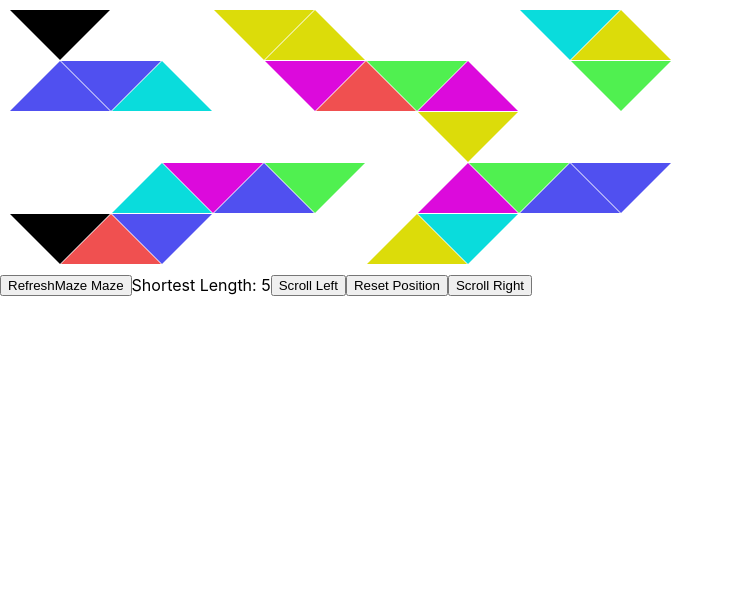
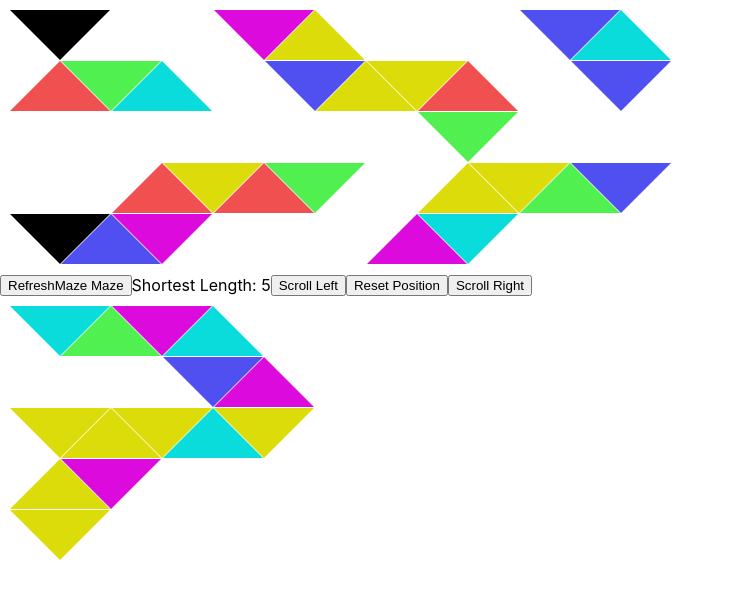
Before and after one commit to lix42/prisma-maze, a React (Create React App) app: page / in a window 1280 px wide. Shown: the top 598 px of the page, without its empty margins (0-732 px from the left). Built offline with nearby package versions, Linux system fonts and the light colour scheme.

Commit message:
render path

```diff
--- a/src/App.tsx
+++ b/src/App.tsx
@@ -4,13 +4,14 @@ import { Container } from "./components/Container/component";
 import { createDataGridConstructMazeAction } from "./reducer/dataGrid";
 
 function App() {
-  const { uiGrid, dispatch, shortestLength } = useGrid(3, 4);
+  const { uiGrid, uiGirdWithPath, dispatch, shortestLength } = useGrid(3, 4);
   useEffect(() => dispatch(createDataGridConstructMazeAction(0, 0, 2, 0)), [
     dispatch,
   ]);
   return (
     <Container
       grid={uiGrid}
+      gridWithPath={uiGirdWithPath}
       dispatch={dispatch}
       shortestLength={shortestLength}
     />
--- a/src/components/Container/component.tsx
+++ b/src/components/Container/component.tsx
@@ -1,24 +1,26 @@
 import React, { Dispatch, useState, useCallback } from "react";
 import { cx } from "emotion";
-import { Cell } from "../Cell/component";
-import { canvas, controlBar } from "./style";
+import { controlBar } from "./style";
 import {
   DataGridHandledActions,
   createDataGridConstructMazeAction,
 } from "../../reducer/dataGrid";
 import { UiGrid } from "../../logic/uiGrid";
+import { Grid } from "../Grid/grid";
 
 interface ContainerProps {
   readonly grid: UiGrid;
+  readonly gridWithPath: UiGrid;
   readonly dispatch: Dispatch<DataGridHandledActions>;
   readonly shortestLength: number;
 }
 export const Container: React.FC<ContainerProps> = ({
   grid,
+  gridWithPath,
   dispatch,
   shortestLength,
 }) => {
-  const [offsite, setOffsite] = useState(0);
+  const [offset, setOffset] = useState(0);
   const dataGridHeight = Math.ceil(grid.length / 2);
   const uiGridWidth = grid[0].length;
   const height = grid.length * 51;
@@ -31,55 +33,50 @@ export const Container: React.FC<ContainerProps> = ({
   );
 
   const scrollLeft = useCallback(() => {
-    let newOffsite = offsite + 2;
-    if (newOffsite >= uiGridWidth) {
-      newOffsite = 0;
+    let newOffset = offset + 2;
+    if (newOffset >= uiGridWidth) {
+      newOffset = 0;
     }
-    setOffsite(newOffsite);
-  }, [offsite, uiGridWidth]);
+    setOffset(newOffset);
+  }, [offset, uiGridWidth]);
 
   const scrollRight = useCallback(() => {
-    let newOffsite = offsite - 2;
+    let newOffsite = offset - 2;
     if (newOffsite < 0) {
       newOffsite = uiGridWidth + newOffsite;
     }
-    setOffsite(newOffsite);
-  }, [offsite, uiGridWidth]);
+    setOffset(newOffsite);
+  }, [offset, uiGridWidth]);
 
   return (
     <>
-      <div className={cx(canvas)} style={{ width, height }}>
-        {grid.flatMap((columns, rowIndex) =>
-          columns.map((_, columnIndex) => {
-            let cellIndex = columnIndex + offsite;
-            if (cellIndex >= uiGridWidth) {
-              cellIndex -= uiGridWidth;
-            }
-            const cell = columns[cellIndex];
-            return (
-              <Cell
-                key={`${rowIndex}-${cellIndex}`}
-                rowIndex={rowIndex}
-                columnIndex={columnIndex}
-                color={cell.color}
-              />
-            );
-          })
-        )}
-      </div>
+      <Grid
+        grid={grid}
+        width={width}
+        height={height}
+        uiGridWidth={uiGridWidth}
+        offset={offset}
+      />
       <div className={cx(controlBar)}>
         <button onClick={refreshMaze}>RefreshMaze Maze</button>
         Shortest Length: {shortestLength}
         <button onClick={scrollLeft}>Scroll Left</button>
         <button
           onClick={() => {
-            setOffsite(0);
+            setOffset(0);
           }}
         >
           Reset Position
         </button>
         <button onClick={scrollRight}>Scroll Right</button>
       </div>
+      <Grid
+        grid={gridWithPath}
+        width={width}
+        height={height}
+        uiGridWidth={uiGridWidth}
+        offset={offset}
+      />
     </>
   );
 };
--- a/src/components/Container/style.ts
+++ b/src/components/Container/style.ts
@@ -1,11 +1,4 @@
 import { css } from "emotion";
-
-export const canvas = css`
-  margin: 10px;
-  position: relative;
-  --cell-width: 100px;
-  --cell-color: black;
-`;
 
 export const controlBar = css`
   display: flex;
--- /dev/null
+++ b/src/components/Grid/grid.tsx
@@ -0,0 +1,40 @@
+import React from "react";
+import { UiGrid } from "../../logic/uiGrid";
+import { canvas } from "./style";
+import { cx } from "emotion";
+import { Cell } from "../Cell";
+interface GridProps {
+  readonly grid: UiGrid;
+  readonly offset: number;
+  readonly uiGridWidth: number;
+  readonly width: number;
+  readonly height: number;
+}
+
+export const Grid: React.FC<GridProps> = ({
+  grid,
+  uiGridWidth,
+  width,
+  height,
+  offset,
+}) => (
+  <div className={cx(canvas)} style={{ width, height }}>
+    {grid.flatMap((columns, rowIndex) =>
+      columns.map((_, columnIndex) => {
+        let cellIndex = columnIndex + offset;
+        if (cellIndex >= uiGridWidth) {
+          cellIndex -= uiGridWidth;
+        }
+        const cell = columns[cellIndex];
+        return (
+          <Cell
+            key={`${rowIndex}-${cellIndex}`}
+            rowIndex={rowIndex}
+            columnIndex={columnIndex}
+            color={cell.color}
+          />
+        );
+      })
+    )}
+  </div>
+);
--- /dev/null
+++ b/src/components/Grid/style.ts
@@ -0,0 +1,8 @@
+import { css } from "emotion";
+
+export const canvas = css`
+  margin: 10px;
+  position: relative;
+  --cell-width: 100px;
+  --cell-color: black;
+`;
--- a/src/hooks/useGrid.ts
+++ b/src/hooks/useGrid.ts
@@ -1,8 +1,8 @@
 import { useReducer } from "react";
 import { createDataGrid } from "../logic/grid";
 import { dataGridReducer } from "../reducer/dataGrid";
-import { mapDataToUI } from "../logic/mapDataToUi";
-import { colorMazeWall } from "../logic/colorUiGrid";
+import { mapDataToUI, mapPathToUiIndex } from "../logic/mapDataToUi";
+import { colorMazeWall, colorMazePath } from "../logic/colorUiGrid";
 import { shortestPathFromIndex } from "../logic/resolve";
 
 const initGrid = ({
@@ -21,14 +21,28 @@ const useGrid = (rowCount: number, columnCount: number) => {
   );
   const shortestPath = shortestPathFromIndex(dataGrid, 0, 0, rowCount - 1, 0);
   const shortestLength = shortestPath != null ? shortestPath.length : 0;
-  const uiGrid = mapDataToUI(dataGrid, {
+  const mazyWall = mapDataToUI(dataGrid, {
     e1RowIndex: 0,
     e1ColumnIndex: 0,
     e2RowIndex: rowCount - 1,
     e2ColumnIndex: 0,
   });
-  colorMazeWall(uiGrid);
-  return { uiGrid, dispatch, shortestLength };
+  colorMazeWall(mazyWall);
+  const cellOnPath =
+    shortestPath != null ? mapPathToUiIndex(dataGrid, shortestPath) : null;
+  const mazyPath = mapDataToUI(dataGrid, {
+    e1RowIndex: 0,
+    e1ColumnIndex: 0,
+    e2RowIndex: rowCount - 1,
+    e2ColumnIndex: 0,
+  });
+  colorMazePath(mazyPath, cellOnPath);
+  return {
+    uiGrid: mazyWall,
+    uiGirdWithPath: mazyPath,
+    dispatch,
+    shortestLength,
+  };
 };
 
 export default useGrid;
--- a/src/logic/grid.ts
+++ b/src/logic/grid.ts
@@ -26,8 +26,10 @@ export const setCellLink = (
   },
 });
 
-export const isCellLinked = (cell: DataCell, direction: Directions): boolean =>
-  cell?.links?.[direction] != null;
+export const isDataCellLinked = (
+  cell: DataCell,
+  direction: Directions
+): boolean => cell?.links?.[direction] != null;
 
 export type DataGrid = {
   readonly width: number;
--- a/src/logic/mapDataToUi.ts
+++ b/src/logic/mapDataToUi.ts
@@ -6,10 +6,12 @@ import {
   getIdFromCell,
   getCellByIndex,
   getCellById,
-  isCellLinked,
+  isDataCellLinked,
 } from "./grid";
 import { strHasLength } from "../utils/typeGuard";
 import { UiCell, UiCellType, UiGrid } from "./uiGrid";
+import { DataGridPath } from "./resolve";
+import { indexToKey } from "../utils/key";
 
 const insertDataCellToUiGrid = (uiGrid: UiGrid, cell: DataCell) => {
   const { rowIndex, columnIndex } = cell;
@@ -114,19 +116,88 @@ export const isCellFilled = (cell: UiCell, grid: DataGrid): boolean => {
       }
       switch (direction) {
         case UiDirections.right:
-          return !isCellLinked(dataCell, Directions.right);
+          return !isDataCellLinked(dataCell, Directions.right);
         case UiDirections.up:
-          return !isCellLinked(dataCell, Directions.up);
+          return !isDataCellLinked(dataCell, Directions.up);
         case UiDirections.rightAndDown:
           return !(
-            isCellLinked(dataCell, Directions.right) ||
-            isCellLinked(dataCell, Directions.down)
+            isDataCellLinked(dataCell, Directions.right) ||
+            isDataCellLinked(dataCell, Directions.down)
           );
         case UiDirections.rightAndUp:
           return !(
-            isCellLinked(dataCell, Directions.right) ||
-            isCellLinked(dataCell, Directions.up)
+            isDataCellLinked(dataCell, Directions.right) ||
+            isDataCellLinked(dataCell, Directions.up)
           );
       }
   }
 };
+
+export const mapPathToUiIndex = (dataGrid: DataGrid, path: DataGridPath) => {
+  const result = new Set<string>();
+  const uiWidth = dataGrid.width * 3;
+  for (let index = 0; index < path.length; index++) {
+    const dataId = path[index];
+    const dataCell = getCellById(dataGrid, dataId);
+    if (dataCell == null) {
+      continue;
+    }
+    const uiRowIndex = dataCell.rowIndex * 2;
+    const uiColumnIndex = dataCell.columnIndex * 3;
+    result.add(indexToKey(uiRowIndex, uiColumnIndex, uiWidth));
+    if (index < path.length - 1) {
+      const next = path[index + 1];
+      const found = Object.entries(dataCell.links).find(
+        ([_, id]) => id === next
+      );
+      if (found != null) {
+        const direction = found[0];
+        switch (direction) {
+          case Directions.right:
+            result.add(indexToKey(uiRowIndex, uiColumnIndex + 1, uiWidth));
+            result.add(indexToKey(uiRowIndex, uiColumnIndex + 2, uiWidth));
+            break;
+          case Directions.left:
+            result.add(indexToKey(uiRowIndex, uiColumnIndex - 1, uiWidth));
+            result.add(indexToKey(uiRowIndex, uiColumnIndex - 2, uiWidth));
+            break;
+          case Directions.up:
+            if (dataCell.columnIndex % 2 === 0) {
+              result.add(indexToKey(uiRowIndex - 1, uiColumnIndex, uiWidth));
+              result.add(
+                indexToKey(uiRowIndex - 1, uiColumnIndex + 1, uiWidth)
+              );
+              result.add(
+                indexToKey(uiRowIndex - 2, uiColumnIndex + 1, uiWidth)
+              );
+            } else {
+              result.add(indexToKey(uiRowIndex, uiColumnIndex + 1, uiWidth));
+              result.add(
+                indexToKey(uiRowIndex - 1, uiColumnIndex + 1, uiWidth)
+              );
+              result.add(indexToKey(uiRowIndex - 1, uiColumnIndex, uiWidth));
+            }
+            break;
+          case Directions.down:
+            if (dataCell.columnIndex % 2 === 0) {
+              result.add(indexToKey(uiRowIndex, uiColumnIndex + 1, uiWidth));
+              result.add(
+                indexToKey(uiRowIndex + 1, uiColumnIndex + 1, uiWidth)
+              );
+              result.add(indexToKey(uiRowIndex + 1, uiColumnIndex, uiWidth));
+            } else {
+              result.add(indexToKey(uiRowIndex + 1, uiColumnIndex, uiWidth));
+              result.add(
+                indexToKey(uiRowIndex + 1, uiColumnIndex + 1, uiWidth)
+              );
+              result.add(
+                indexToKey(uiRowIndex + 2, uiColumnIndex + 1, uiWidth)
+              );
+            }
+            break;
+        }
+      }
+    }
+  }
+  return result;
+};
--- a/src/logic/resolve.ts
+++ b/src/logic/resolve.ts
@@ -1,16 +1,17 @@
 import { DataGrid, getCellLinkedNeighbors, getIdFromIndex } from "./grid";
 import { arrHasLength, strHasLength } from "../utils/typeGuard";
 
-type Path = string[];
+export type DataGridPath = string[];
 
-const reversePath = (path: Path) => (arrHasLength(path) ? path.reverse() : []);
+const reversePath = (path: DataGridPath) =>
+  arrHasLength(path) ? path.reverse() : [];
 
 const expandPath = (
   grid: DataGrid,
   queue: string[],
-  visited: Map<string, Path>,
-  targets: Map<string, Path>
-): Path | null => {
+  visited: Map<string, DataGridPath>,
+  targets: Map<string, DataGridPath>
+): DataGridPath | null => {
   if (!arrHasLength(queue)) {
     return null;
   }
@@ -27,7 +28,7 @@ const expandPath = (
     return null;
   }
   const nextCellIds = getCellLinkedNeighbors(grid, current);
-  let find: Path | null = null;
+  let find: DataGridPath | null = null;
   nextCellIds.some((cellId) => {
     if (targets.has(cellId)) {
       const targetPath = targets.get(cellId);
@@ -49,12 +50,12 @@ export const shortestPath = (
   grid: DataGrid,
   p1: string,
   p2: string
-): Path | null => {
-  let q1: Path = [p1];
-  let v1 = new Map<string, Path>([[p1, [p1]]]);
-  let q2: Path = [p2];
-  let v2 = new Map<string, Path>([[p2, [p2]]]);
-  let result: Path | null = null;
+): DataGridPath | null => {
+  let q1: DataGridPath = [p1];
+  let v1 = new Map<string, DataGridPath>([[p1, [p1]]]);
+  let q2: DataGridPath = [p2];
+  let v2 = new Map<string, DataGridPath>([[p2, [p2]]]);
+  let result: DataGridPath | null = null;
   while (arrHasLength(q1) && arrHasLength(q2) && !arrHasLength(result)) {
     result = expandPath(grid, q1, v1, v2) ?? expandPath(grid, q2, v2, v1);
   }
--- a/src/reducer/dataGrid.ts
+++ b/src/reducer/dataGrid.ts
@@ -4,7 +4,7 @@ import {
   connectCell,
   getCellById,
   disconnectCell,
-  isCellLinked,
+  isDataCellLinked,
   createDataGrid,
   getIdFromIndex,
 } from "../logic/grid";
@@ -140,7 +140,7 @@ const toggleConnection = (
   if (cell == null) {
     return grid;
   }
-  if (isCellLinked(cell, direction)) {
+  if (isDataCellLinked(cell, direction)) {
     return handleDisconnect(
       grid,
       createDataGridDisconnectAction(cellId, direction)
@@ -196,7 +196,6 @@ export const dataGridReducer: Reducer<DataGrid, DataGridHandledActions> = (
   state,
   action
 ) => {
-  console.log(JSON.stringify(action, null, 4));
   switch (action.type) {
     case DataGridActionType.connect:
       return handleConnect(state, action);
--- /dev/null
+++ b/src/utils/key.ts
@@ -0,0 +1,11 @@
+export const indexToKey = (
+  rowIndex: number,
+  columnIndex: number,
+  width: number
+) => {
+  columnIndex = columnIndex % width;
+  if (columnIndex < 0) {
+    columnIndex += width;
+  }
+  return `${rowIndex}-${columnIndex}`;
+};
```
Also changed, not shown: src/logic/colorUiGrid.ts (+35 -15 lines), 1 other file (tests, documents, lock files or other folders).
